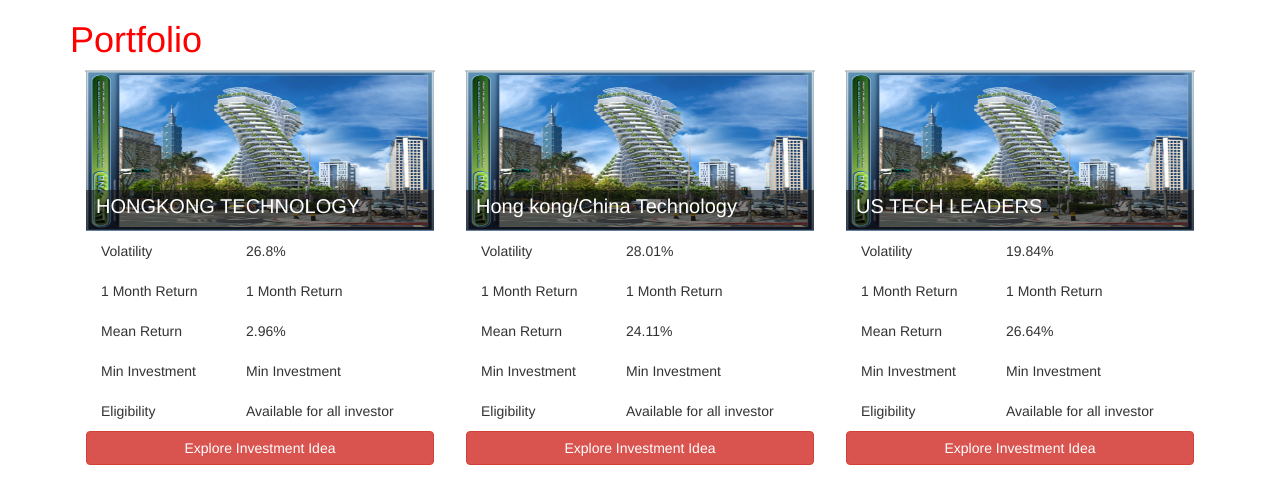
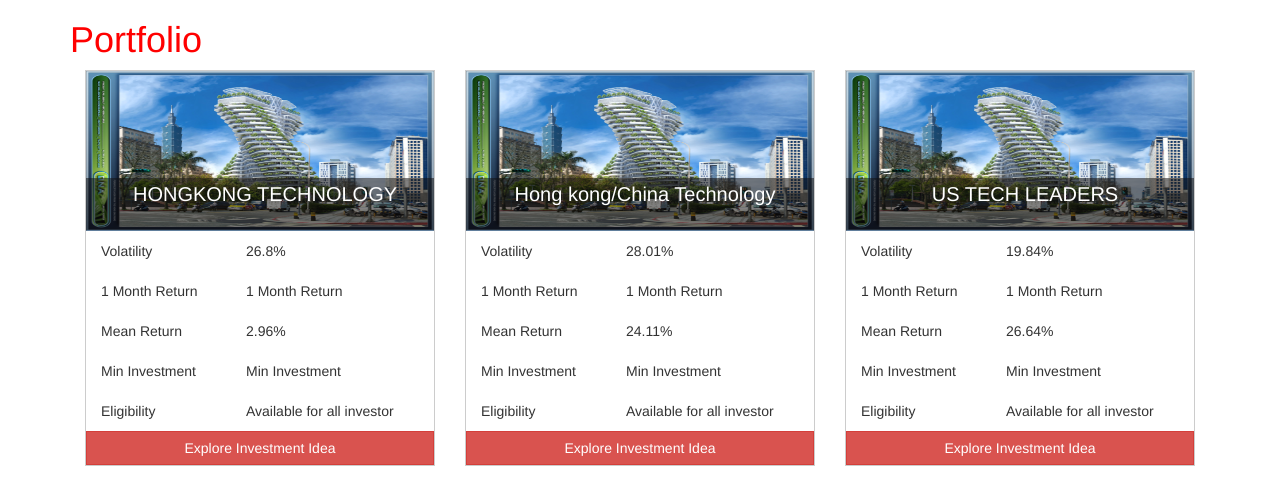
Before and after one commit to ranjitweinvest/weinvestPortfolio, a Vue app: page / in a window 1280 px wide. Shown: the top 504 px of the page. Built offline with nearby package versions, Linux system fonts and the light colour scheme; the HTML template or start-up script is replaced by a standard one.

Commit message:
style changes done

```diff
--- a/src/assets/sass/main.sass
+++ b/src/assets/sass/main.sass
@@ -1,7 +1,8 @@
-
 // Portfolio
 .card
   border: 1px solid #ccc
+  float: left
+  margin-bottom: 15px
   &-header
     width: 100%
     float: left
@@ -10,17 +11,24 @@
     &-img
      height: 160px
      width: 100%
+  &-body
+    .btn-danger
+      border-radius: 0px !important
 .goal-name
   padding: 5px 0 5px 10px
   width: 100%
-  height: 40px
+  height: 52px
   position: absolute
   bottom: -9px
   font-size: 20px
   color: #fff
   background: #100f0f85
+  text-align: center
 .cell-text
   padding: 10px 15px
+.main-title
+  color: red
+
 
 // Portfolio detail page
 
--- a/src/components/Portfolio.vue
+++ b/src/components/Portfolio.vue
@@ -1,6 +1,6 @@
 <template>
  <div class="container" >
-  <h1 style="color:red;">{{title}}</h1>
+  <h1 class="main-title">{{title}}</h1>
 		<div class="col-md-4" v-for="(item, index) in getPortfolios">
 			<div class="card">
 				<div class="card-header">
--- a/src/components/PortfolioDetails.vue
+++ b/src/components/PortfolioDetails.vue
@@ -1,7 +1,7 @@
 <template>
 <div class="container">
-    <h1 style="color:red;">{{title}}</h1>
     <div>
+      <h1 class="main-title">{{title}}</h1>
       <button style="margin:5px;" class="btn btn-primary pull-right" @click="rebalanceConstituents()">Rebalance</button>
       <table class="table">
           <thead class="thead-main-title">
```
